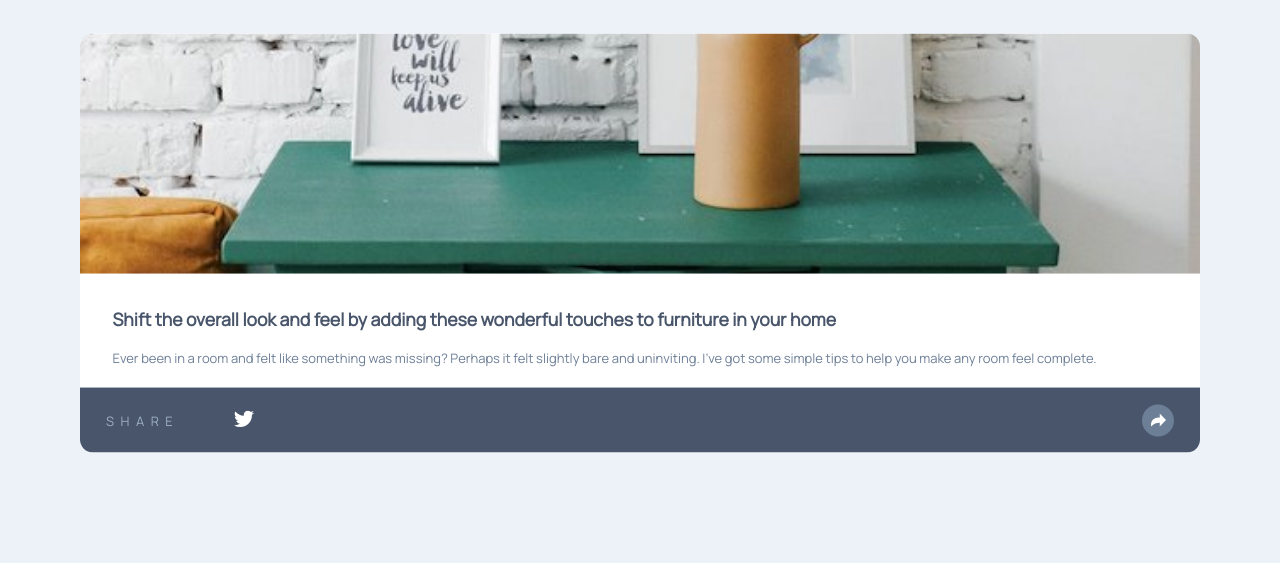
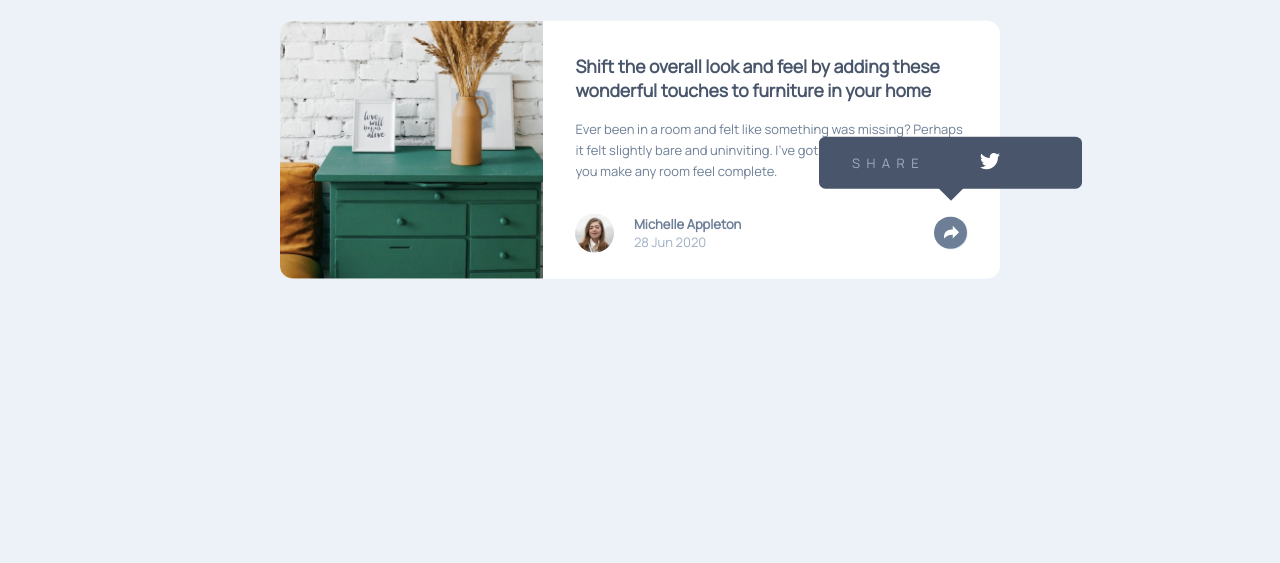
Before and after one commit to joanpujol/fem-Article-Preview-Component, a website: page index.html in a window 1280 px wide. Drawn offline with Linux system fonts and the light colour scheme.

Commit message:
Finish up desktop layout and active state

```diff
--- a/sass/_base.scss
+++ b/sass/_base.scss
@@ -32,3 +32,9 @@ img {
   width: 87.5%;
   margin: 0 auto;
 }
+
+@media (min-width: 720px) {
+  .wrapper {
+    max-width: 720px;
+  }
+}
--- a/sass/main.scss
+++ b/sass/main.scss
@@ -18,7 +18,7 @@
   }
 
   &__content {
-    padding: 2.5em 2.5em 1.5em;
+    padding: 2.5em 2.5em 0;
   }
 
   &__title {
@@ -38,7 +38,7 @@
 
   &__author {
     height: 5em;
-    padding: 2em;
+    margin-top: 1.5em;
     display: flex;
     justify-content: space-between;
     align-items: center;
@@ -57,13 +57,10 @@
     height: 2.5em;
     width: 2.5em;
     background-color: #EDF2F8;
-    border-radius: 2em;
+    border-radius: 50%;
     position: relative;
 
     &--active {
-      height: 2.5em;
-      width: 2.5em;
-      border-radius: 2em;
       background-color: $dark-blue;
     }
   }
@@ -78,9 +75,6 @@
 
     &--active {
       fill: white;
-      position: absolute;
-      top: 0.7em;
-      left: 0.7em;
     }
   }
 
@@ -104,7 +98,7 @@
     bottom: 0;
     left: 0;
     display: flex;
-    padding: 2em;
+    padding: 0 2.5em;
     justify-content: space-between;
     align-items: center;
     height: 5em;
@@ -131,3 +125,56 @@
   }
 
 }
+
+@media (min-width: 720px) {
+  .article {
+    overflow: initial;
+    display: flex;
+
+    &__image {
+      overflow: hidden;
+      border-top-left-radius: 1em;
+      border-bottom-left-radius: 1em;
+
+      img {
+        height: 100%;
+      }
+    }
+
+    &__content {
+      padding: 2.5em 2.5em 1em;
+    }
+
+    &__social.active {
+      overflow: initial;
+      width: 20.2em;
+      left: initial;
+      right: -82px;
+      bottom: 6.9em;
+      height: 4em;
+      border-radius: 0.5em;
+
+      &::after {
+        content: "";
+        position: absolute;
+        left: 50%;
+        top: 3.9em;
+        transform: translateX(-50%);
+        border: 1em solid transparent;
+        border-top-color: $dark-gray-blue;
+      }
+    }
+
+    &__share {
+      &--active {
+        position: absolute;
+        bottom: -60px;
+        left: 115px;
+      }
+    }
+
+    &__social-item {
+      overflow: hidden;
+    }
+  }
+}
```
Also changed, not shown: index.html (+1 -1 lines), css/style.css.
